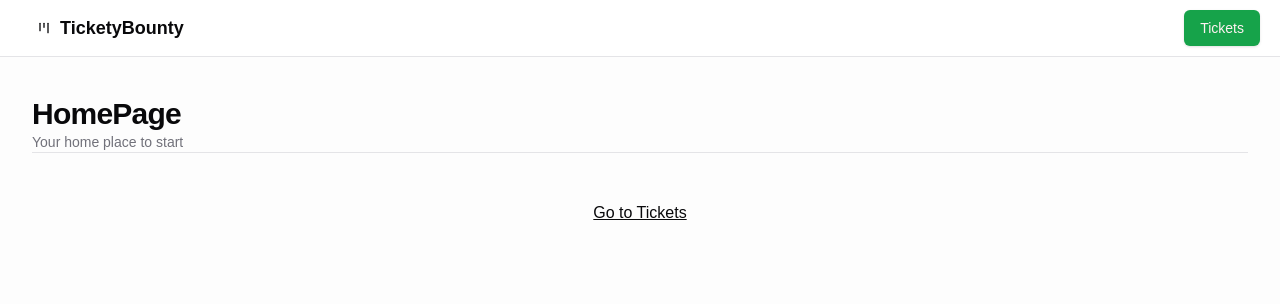
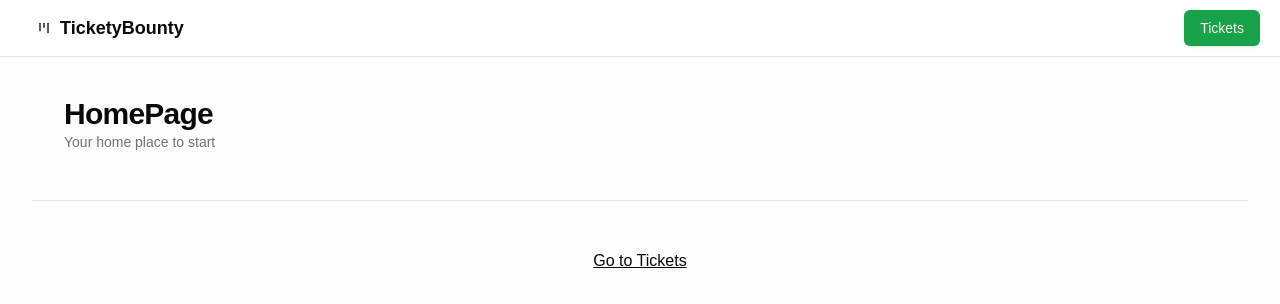
Before and after one commit to yearth/the-road-to-next-app, a Next.js app: page / in a window 1280 px wide. Shown: the top 304 px of the page. Built offline with nearby package versions, Linux system fonts and the light colour scheme.

Commit message:
Optimize the Heading component: make secription optional and add consistent internal padding

```diff
--- a/src/components/heading.tsx
+++ b/src/components/heading.tsx
@@ -2,25 +2,27 @@ import { Separator } from "./ui/separator";
 
 type HeadingProps = {
   title: string;
-  description: string;
+  description?: string;
 };
 
 export function Heading({ title, description }: HeadingProps) {
   return (
-    <div>
-      <div>
+    <>
+      <div className="px-8">
         <h2
           tabIndex={0}
           className="text-2xl sm:text-3xl font-bold tracking-tight"
         >
           {title}
         </h2>
-        <p className="text-xs sm:text-sm text-muted-foreground">
-          {description}
-        </p>
+        {description && (
+          <p className="text-xs sm:text-sm text-muted-foreground">
+            {description}
+          </p>
+        )}
       </div>
 
       <Separator />
-    </div>
+    </>
   );
 }
```
